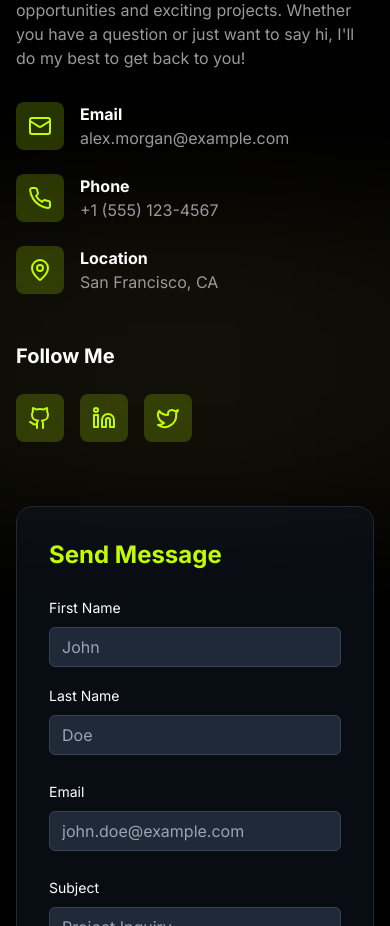
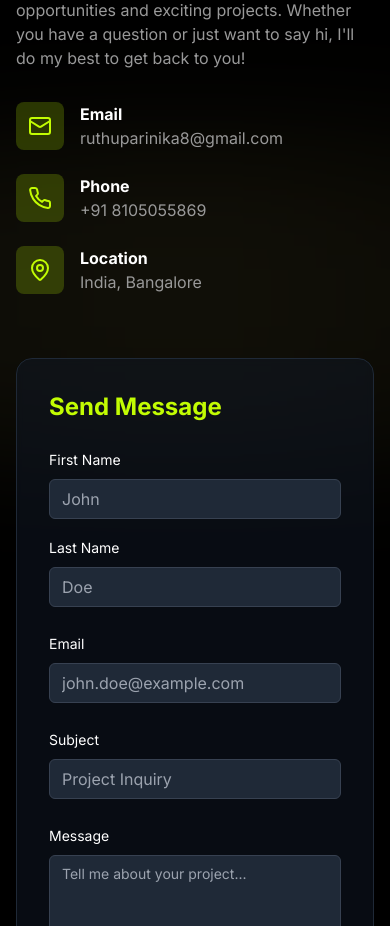
Before and after one commit to ruthu19/ruth-portfolio, a React (Vite) app: page / in a window 390 px wide. Shown: the part 5520-6446 px from the top of the page. Built offline with nearby package versions, Linux system fonts and the light colour scheme.

Commit message:
Update contact information
Add email, phone, and location. Remove "follow me".

```diff
--- a/src/components/ContactForm.tsx
+++ b/src/components/ContactForm.tsx
@@ -3,7 +3,7 @@ import { zodResolver } from "@hookform/resolvers/zod";
 import { useForm } from "react-hook-form";
 import * as z from "zod";
 import { toast } from "sonner";
-import { Mail, Phone, MapPin, Github, Linkedin, Twitter } from "lucide-react";
+import { Mail, Phone, MapPin } from "lucide-react";
 
 import { Button } from "@/components/ui/button";
 import {
@@ -97,7 +97,7 @@ const ContactForm = () => {
                   </div>
                   <div>
                     <h4 className="font-semibold text-white">Email</h4>
-                    <p className="text-muted-foreground">alex.morgan@example.com</p>
+                    <p className="text-muted-foreground">ruthuparinika8@gmail.com</p>
                   </div>
                 </div>
 
@@ -108,7 +108,7 @@ const ContactForm = () => {
                   </div>
                   <div>
                     <h4 className="font-semibold text-white">Phone</h4>
-                    <p className="text-muted-foreground">+1 (555) 123-4567</p>
+                    <p className="text-muted-foreground">+91 8105055869</p>
                   </div>
                 </div>
 
@@ -119,36 +119,12 @@ const ContactForm = () => {
                   </div>
                   <div>
                     <h4 className="font-semibold text-white">Location</h4>
-                    <p className="text-muted-foreground">San Francisco, CA</p>
+                    <p className="text-muted-foreground">India, Bangalore</p>
                   </div>
                 </div>
               </div>
             </div>
 
-            {/* Follow Me Section */}
-            <div>
-              <h3 className="text-xl font-bold text-white mb-6">Follow Me</h3>
-              <div className="flex space-x-4">
-                <a
-                  href="#"
-                  className="p-3 bg-brand-yellow/20 rounded-lg hover:bg-brand-yellow/30 transition-colors"
-                >
-                  <Github className="w-6 h-6 text-brand-yellow" />
-                </a>
-                <a
-                  href="#"
-                  className="p-3 bg-brand-yellow/20 rounded-lg hover:bg-brand-yellow/30 transition-colors"
-                >
-                  <Linkedin className="w-6 h-6 text-brand-yellow" />
-                </a>
-                <a
-                  href="#"
-                  className="p-3 bg-brand-yellow/20 rounded-lg hover:bg-brand-yellow/30 transition-colors"
-                >
-                  <Twitter className="w-6 h-6 text-brand-yellow" />
-                </a>
-              </div>
-            </div>
           </div>
 
           {/* Right Side - Contact Form */}
```
